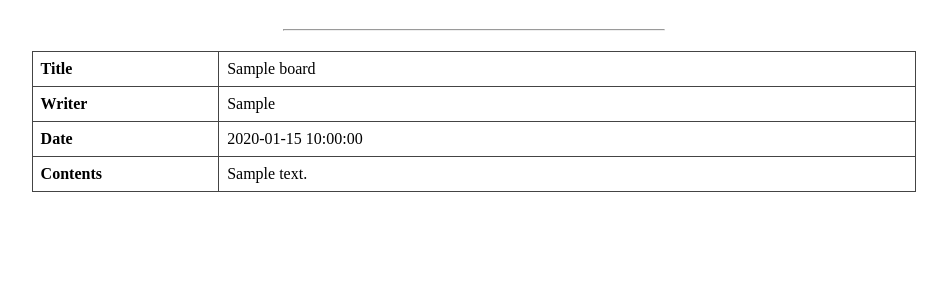
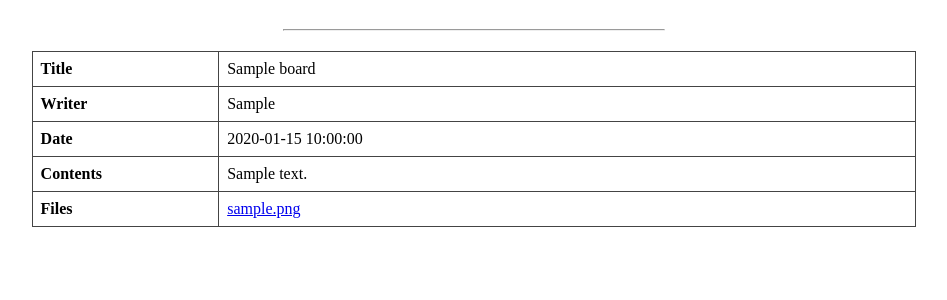
Before and after one commit to io0329/jun0329, a Flask app: page /view/1 in a window 1280 px wide. Shown: the part 183-483 px from the top of the page, without its empty margins (166-1113 px from the left). Run offline with Flask 3, Linux system fonts and the light colour scheme; tables that the repository leaves empty or names only in its code hold one stand-in row (values such as "Sample post").

Commit message:
Update view.html

```diff
--- a/templates/view.html
+++ b/templates/view.html
@@ -73,6 +73,10 @@
             <td class="label">Contents</td>
             <td class="content">{{ post.content }}</td>
         </tr>
+        {% if post.file %}
+        <td class="label">Files</td>
+        <td class="content"><a href="{{ url_for('uploaded_file', filename=post.file) }}">{{ post.file }}</a></td>
+        {% endif %}
     </table>
     {% endfor %}
     </div>
```
